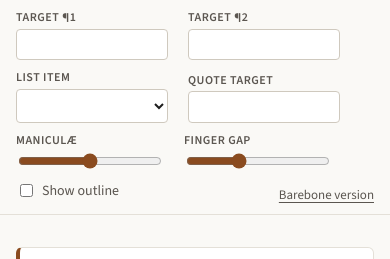
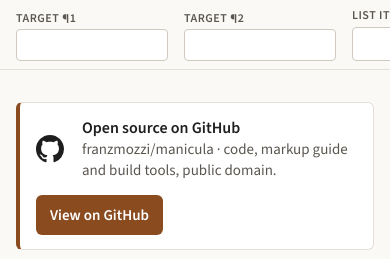
Before and after one commit to franzmozzi/manicula, a plain HTML site: page index.html in a window 390 px wide. Shown: the top 259 px of the page. Drawn offline with nearby package versions, Linux system fonts and the light colour scheme.

Commit message:
Keep the control bar pinned on phones as one swipeable row
Claude-Session: https://claude.ai/code/session_0122PAcex8iEgUHo4qaNgr7R

```diff
--- a/index.html
+++ b/index.html
@@ -318,8 +318,18 @@
     }
     .article { padding-top: 32px; }
     .dek { font-size: 19px; margin-bottom: 28px; }
-    .controls { position: static; }   /* four targets make the bar too tall to stay pinned on a phone */
-.controls input[type="text"], .controls select { width: 9.5rem; }    .quote { font-size: 19px; padding-left: 14px; }
+    /* One swipeable row, so the bar stays pinned without covering the text it changes. */
+    .controls form {
+      flex-wrap: nowrap;
+      overflow-x: auto;
+      overscroll-behavior-x: contain;
+      scrollbar-width: thin;
+      gap: 16px;
+      padding-block: 8px;
+    }
+    .controls form > * { flex: none; }
+    .controls input[type="text"], .controls select { width: 9.5rem; }
+    .quote { font-size: 19px; padding-left: 14px; }
 .controls .wide-only { display: none; }  }
 
   @media (prefers-reduced-motion: no-preference) {
```
Also changed, not shown: barebone.html (+1 -2 lines), src/template.html (+14 -2 lines).
